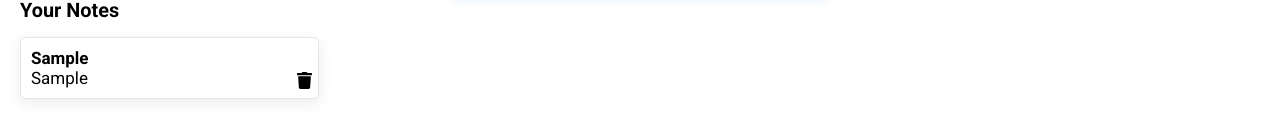
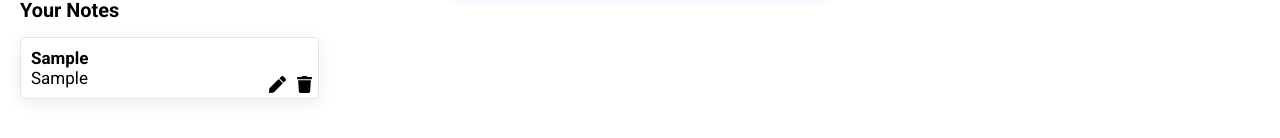
Before and after one commit to oeprecious/my-notes-app, a React (Vite) app: page / in a window 1280 px wide. Both pictures are taken after typing "Sample", "Sample" into the empty fields and a click on the button "Submit". Shown: the part 338-476 px from the top of the page. Built offline with nearby package versions, Linux system fonts and the light colour scheme.

Commit message:
Add edit icon, rename className for edit and delete Btn

```diff
--- a/src/Components/NoteCard.css
+++ b/src/Components/NoteCard.css
@@ -28,19 +28,22 @@
   overflow-wrap: anywhere !important;
 }
 
-.deleteBtn {
+.edit_DeleteBtn {
   position: absolute;
   right: 5px;
   bottom: 5px;
   cursor: pointer;
   width: fit-content;
+  display: flex;
+  align-items: center;
+  gap: 10px;
 }
 
-.deleteBtn:hover {
+.edit_DeleteBtn:hover {
   transform: scale(1.01);
   transition: transform 0.2s;
 }
 
-.deleteBtn:active {
+.edit_DeleteBtn:active {
   transform: scale(0.95);
 }
--- a/src/Components/NoteCard.jsx
+++ b/src/Components/NoteCard.jsx
@@ -1,5 +1,5 @@
 import './NoteCard.css'
-import { FaTrash } from "react-icons/fa"
+import { FaTrash, FaPen } from "react-icons/fa"
 
 const NoteCard = ({ notes, deleteNote }) => {
   return (
@@ -15,7 +15,8 @@ const NoteCard = ({ notes, deleteNote }) => {
               <h4 className="cardDescription">{note.title}</h4>
               <p>{note.description}</p>
 
-              <div className="deleteBtn">
+              <div className="edit_DeleteBtn">
+                <FaPen/>
                 <FaTrash onClick={() => { deleteNote(note.id) }} />
               </div>
             </div>
```
